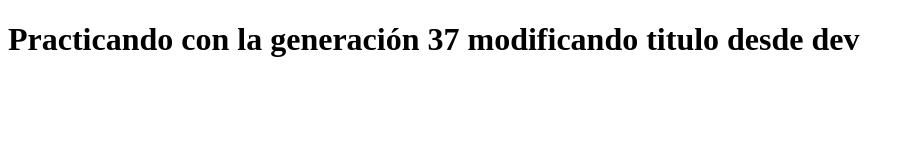
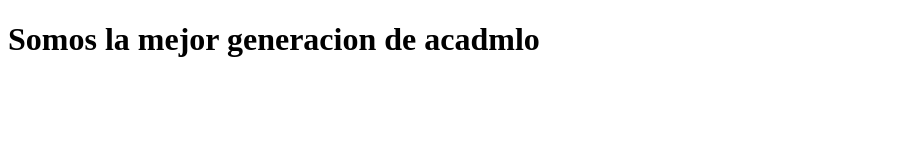
Before and after one commit to AlejandraOlazagasti/my-first-rep-gen-37, a plain HTML site: page index.html in a window 1280 px wide. Shown: the whole page, without its empty margins (0-915 px from the left). Drawn offline with Linux system fonts and the light colour scheme.

Commit message:
fised title from jhon pc

```diff
--- a/index.html
+++ b/index.html
@@ -6,6 +6,6 @@
 		<title>Practicando con git y github</title>
 	</head>
 	<body>
-		<h1>Practicando con la generación 37 modificando titulo desde dev</h1>
+		<h1>Somos la mejor generacion de acadmlo</h1>
 	</body>
 </html>
```
